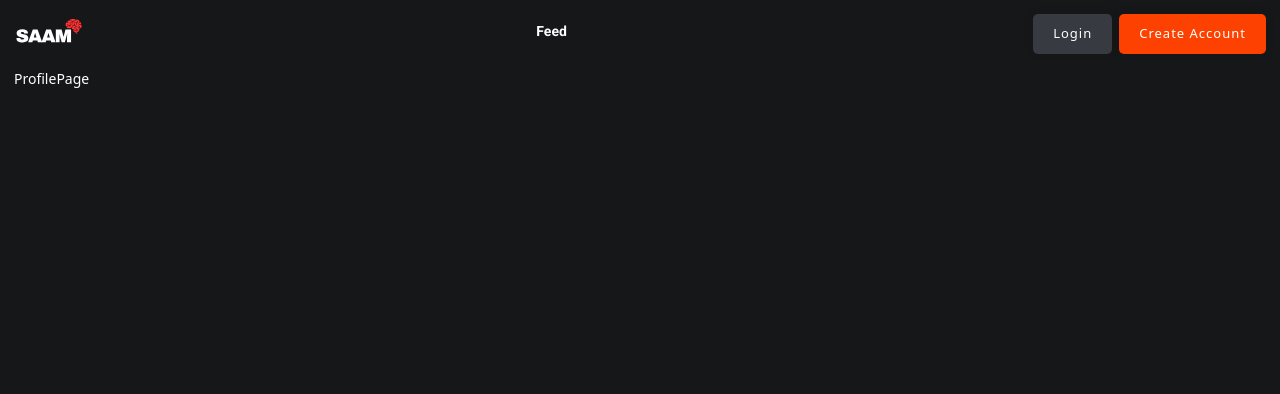
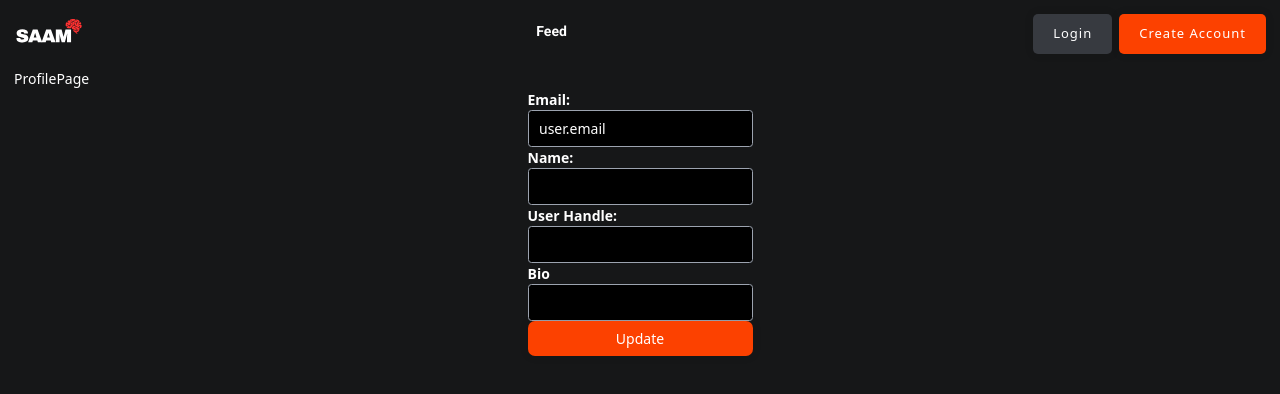
Before and after one commit to anthonymartz17/saam_club_frontend, a React (Vite) app: page /account in a window 1280 px wide. Shown: the top 394 px of the page. Built offline with nearby package versions, Linux system fonts and the light colour scheme; no server answers.

Commit message:
Profile form rendered limited funtionality

```diff
--- /dev/null
+++ b/src/components/ProfileForm.jsx
@@ -0,0 +1,57 @@
+import React from 'react';
+import { useState } from 'react';
+
+
+const ProfileForm = () => {
+  const [email, setEmail] = useState('user.email');
+  const [name, setName] = useState('');
+  const [handle, setHandle] = useState('');
+  const [bio, setBio] = useState('');
+
+
+  const handleSubmit = (event) => {
+    event.preventDefault();
+   console.log(email, name, handle, bio);
+
+  }
+  return (
+    <div className="flex flex-col items-center">
+      <form className="flex flex-col items-left" onSubmit={handleSubmit}>
+        <label className="text-white font-bold">Email:</label>
+        <input
+          className="bg-black rounded border border-gray-400 leading-normal py-2 px-3 focus:outline-none focus:bg-black"
+          type="text"
+          value={email}
+          onChange={(event) => setEmail(event.target.value)}
+        />
+        <label className="text-white font-bold">Name:</label>
+        <input
+          className="bg-black rounded border border-gray-400 leading-normal py-2 px-3 focus:outline-none focus:bg-black"
+          type="text"
+          value={name}
+          onChange={(event) => setName(event.target.value)}
+        />
+        <label className="text-white font-bold">User Handle:</label>
+        <input
+          className="bg-black rounded border border-gray-400 leading-normal py-2 px-3 focus:outline-none focus:bg-black"
+          type="text"
+          value={handle}
+            onChange={(event) => setHandle(event.target.value)}
+            />
+            <label className="text-white font-bold">Bio</label>
+            <input
+            className="bg-black rounded border border-gray-400 leading-normal py-2 px-3 focus:outline-none focus:bg-black"
+            type="text"
+            value={bio}
+            onChange={(event) => setBio(event.target.value)}
+            />
+            <button className="btn_accent text-white px-4 py-2 rounded-lg">
+                Update
+                </button>
+                </form>
+                </div>
+
+  )
+
+}
+export default ProfileForm;
--- a/src/pages/account/ProfilePage.jsx
+++ b/src/pages/account/ProfilePage.jsx
@@ -1,7 +1,12 @@
-
+import React from'react'
+import ProfileForm from '../../components/ProfileForm'
 
 export default function ProfilePage() {
   return (
-    <div>ProfilePage</div>
+    <div>ProfilePage
+    <div>
+    <ProfileForm />
+    </div>
+    </div>
   )
 }
```
